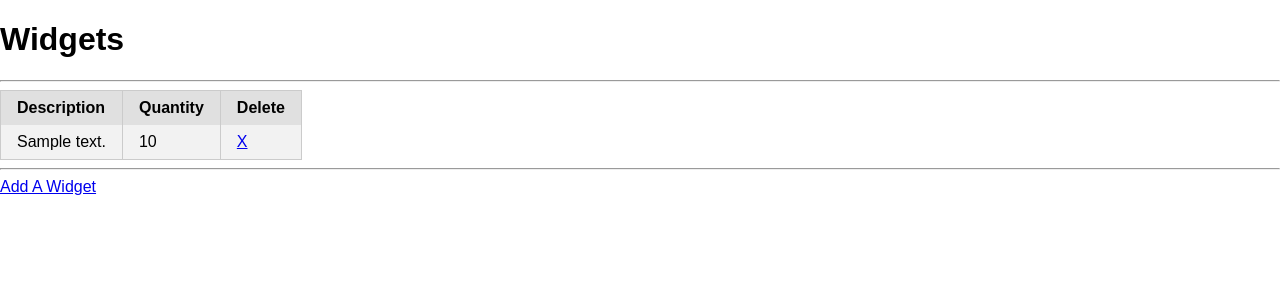
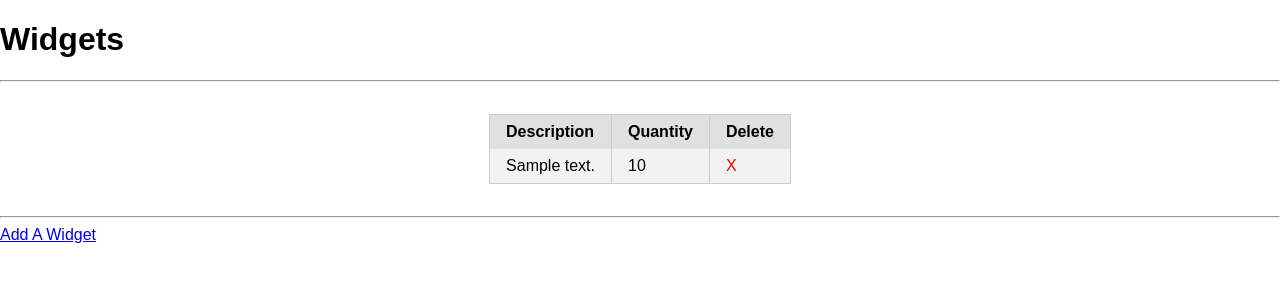
Before and after one commit to jessicas131/assessment_3, a Django app: page / in a window 1280 px wide. Shown: the top 300 px of the page. Run offline with Django 3.2, Linux system fonts and the light colour scheme; tables that the repository leaves empty hold one stand-in row (values such as "Sample post"); some libraries are stand-ins or nearby versions.

Commit message:
add styling

```diff
--- a/main_app/templates/index.html
+++ b/main_app/templates/index.html
@@ -7,6 +7,11 @@
   <meta http-equiv="X-UA-Compatible" content="ie=edge">
   <title>Assessment 3</title>
   <link rel="stylesheet" href="https://unpkg.com/purecss@1.0.0/build/pure-min.css" integrity="sha384-nn4HPE8lTHyVtfCBi5yW9d20FjT8BJwUXyWZT9InLYax14RDjBj46LmSztkmNP9w" crossorigin="anonymous">
+  <style>
+    table {margin: 2rem auto;}
+    table a {color: red;
+    text-decoration: none;}
+  </style>
 </head>
 <body>
     <h1>Widgets</h1>
```
